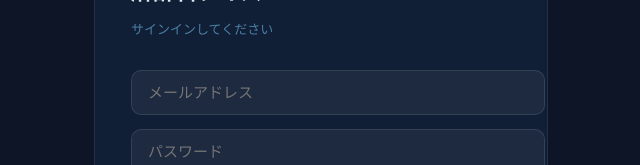
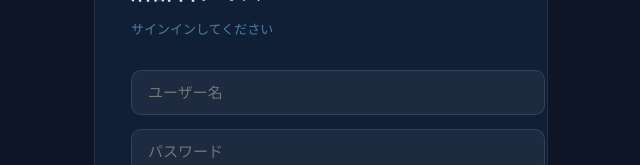
Before and after one commit to muro-anesth/anesthesia-quiz, a Next.js app: page /login in a window 1280 px wide. Shown: the part 302-467 px from the top of the page, without its empty margins (319-959 px from the left). Built offline with nearby package versions, Linux system fonts and the light colour scheme.

Commit message:
change login input to text type

```diff
--- a/src/app/login/page.tsx
+++ b/src/app/login/page.tsx
@@ -33,7 +33,7 @@
         <h1 style={{ color:"#e2eaf4", fontSize:22, fontWeight:700, marginBottom:6 }}>麻酔科クイズ</h1>
         <p style={{ color:"#4a7fa5", fontSize:13, marginBottom:32 }}>サインインしてください</p>
         <form onSubmit={handleSubmit} style={{ display:"flex", flexDirection:"column", gap:14 }}>
-          <input type="email" required placeholder="メールアドレス" value={email} onChange={(e) => setEmail(e.target.value)}
+          <input type="text" required placeholder="ユーザー名" value={email} onChange={(e) => setEmail(e.target.value)}
             style={{ background:"rgba(255,255,255,0.05)", border:"1px solid rgba(255,255,255,0.1)", borderRadius:10, padding:"13px 16px", color:"#e2eaf4", fontSize:15, outline:"none", width:"100%" }}/>
           <input type="password" required placeholder="パスワード" value={password} onChange={(e) => setPassword(e.target.value)}
             style={{ background:"rgba(255,255,255,0.05)", border:"1px solid rgba(255,255,255,0.1)", borderRadius:10, padding:"13px 16px", color:"#e2eaf4", fontSize:15, outline:"none", width:"100%" }}/>
```
